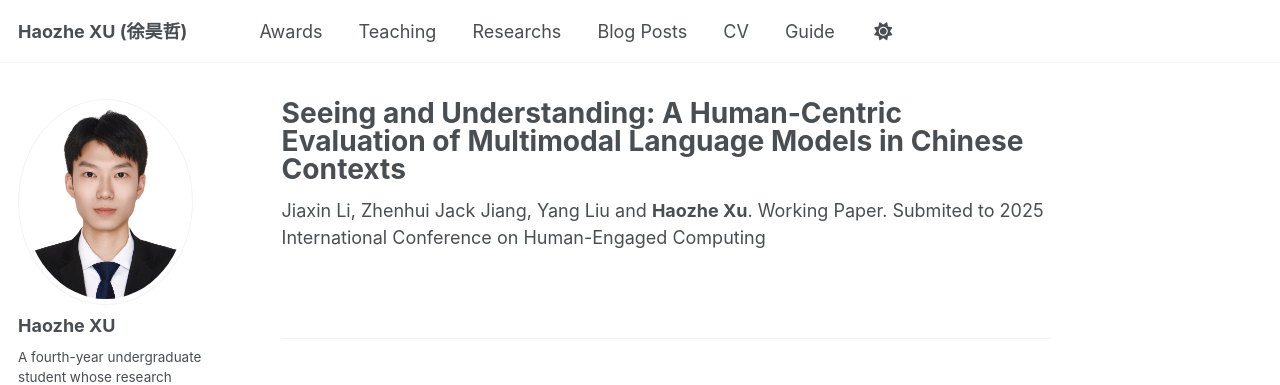
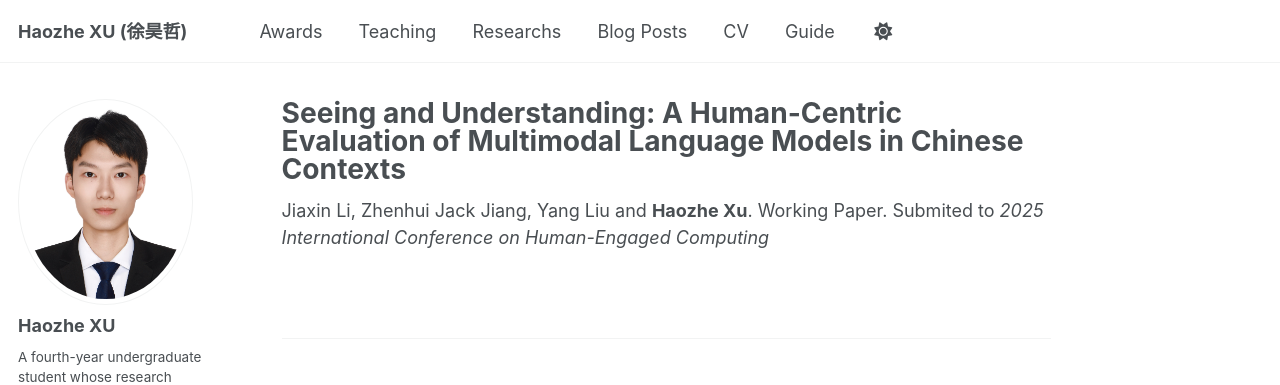
Before and after one commit to XuHaozhe0204/XuHaozhe0204.github.io, a Jekyll site: the page built from _portfolio/portfolio-4.md, in a window 1280 px wide and 939 px high. Shown: the top 385 px of the window. Built offline with Jekyll 4.4.1, drawn with Linux system fonts in a browser that asks for light colours; a script that is not in the unit is left out.

```diff
--- a/_portfolio/portfolio-4.md
+++ b/_portfolio/portfolio-4.md
@@ -2,4 +2,4 @@
 title: "Seeing and Understanding: A Human-Centric Evaluation of Multimodal Language Models in Chinese Contexts"
 collection: portfolio
 ---
-Jiaxin Li, Zhenhui Jack Jiang, Yang Liu and **Haozhe Xu**. Working Paper. Submited to 2025 International Conference on Human-Engaged Computing
+Jiaxin Li, Zhenhui Jack Jiang, Yang Liu and **Haozhe Xu**. Working Paper. Submited to *2025 International Conference on Human-Engaged Computing*
```
